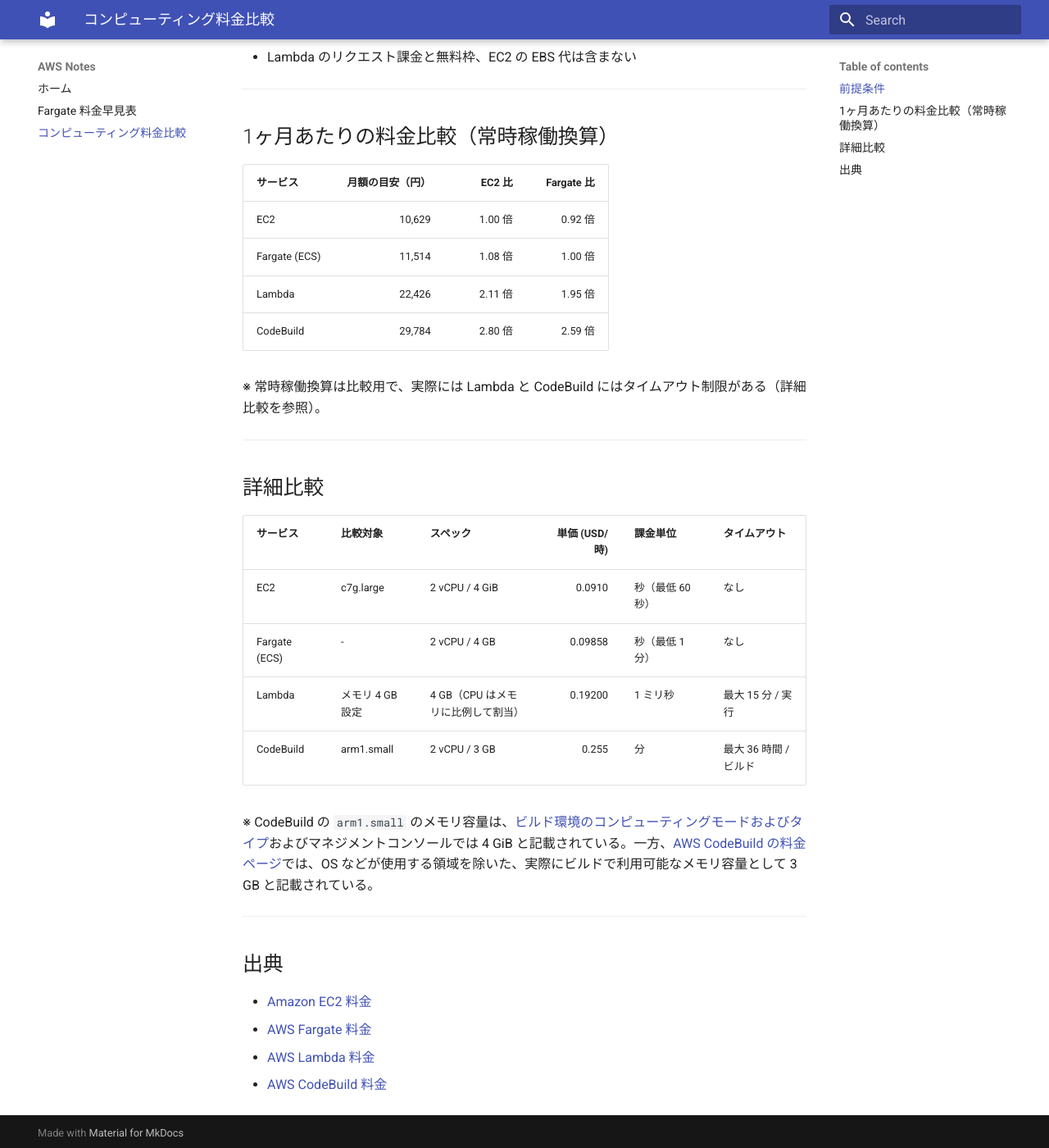
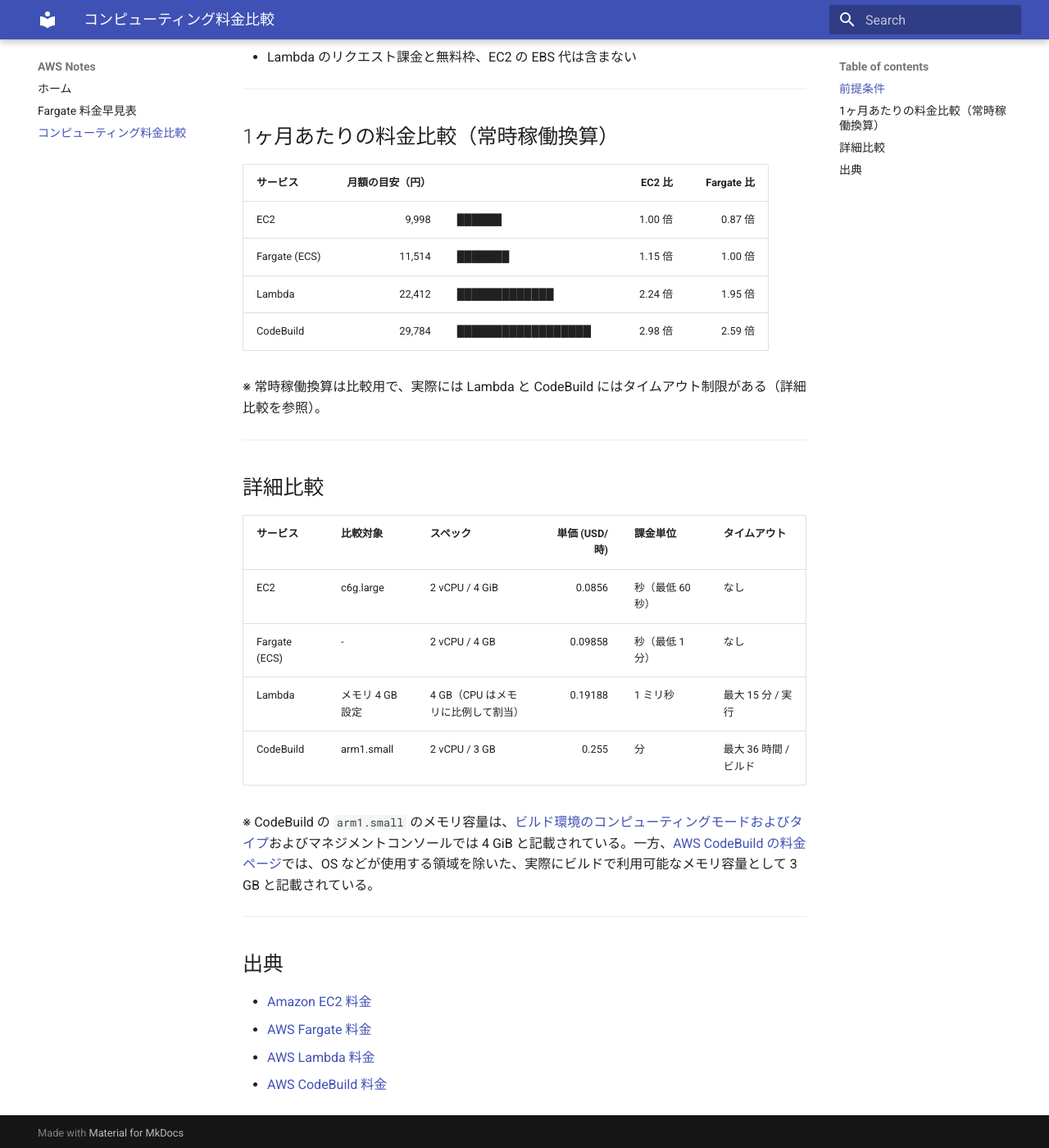
Before and after one commit to hiro1202/aws-notes, an MkDocs documentation site: the page built from docs/compute.md, in a window 1280 px wide and 1400 px high, scrolled down 526 px. Shown: the whole window at 82% size. Built offline with MkDocs 1.6.1 and Material for MkDocs 9.7.7, drawn with Linux system fonts in a browser that asks for light colours.

Commit message:
Fix EC2/Lambda unit prices and recalculate the monthly table
EC2 baseline is now c6g.large (0.0856 USD/h) and Lambda 4 GB is
0.19188 USD/h; monthly figures and ratios are recalculated and a
bar column is added next to the monthly cost.

Co-Authored-By: Claude Fable 5 <noreply@anthropic.com>

```diff
--- a/docs/compute.md
+++ b/docs/compute.md
@@ -19,12 +19,12 @@
 
 ## 1ヶ月あたりの料金比較（常時稼働換算）
 
-| サービス | 月額の目安（円） | EC2 比 | Fargate 比 |
-|---|---:|---:|---:|
-| EC2 | 10,629 | 1.00 倍 | 0.92 倍 |
-| Fargate (ECS) | 11,514 | 1.08 倍 | 1.00 倍 |
-| Lambda | 22,426 | 2.11 倍 | 1.95 倍 |
-| CodeBuild | 29,784 | 2.80 倍 | 2.59 倍 |
+| サービス | 月額の目安（円） | | EC2 比 | Fargate 比 |
+|---|---:|:---|---:|---:|
+| EC2 | 9,998 | ██████ | 1.00 倍 | 0.87 倍 |
+| Fargate (ECS) | 11,514 | ███████ | 1.15 倍 | 1.00 倍 |
+| Lambda | 22,412 | █████████████ | 2.24 倍 | 1.95 倍 |
+| CodeBuild | 29,784 | ██████████████████ | 2.98 倍 | 2.59 倍 |
 
 ※ 常時稼働換算は比較用で、実際には Lambda と CodeBuild にはタイムアウト制限がある（詳細比較を参照）。
 
@@ -34,9 +34,9 @@
 
 | サービス | 比較対象 | スペック | 単価 (USD/時) | 課金単位 | タイムアウト |
 |---|---|---|---:|---|---|
-| EC2 | c7g.large | 2 vCPU / 4 GiB | 0.0910 | 秒（最低 60 秒） | なし |
+| EC2 | c6g.large | 2 vCPU / 4 GiB | 0.0856 | 秒（最低 60 秒） | なし |
 | Fargate (ECS) | - | 2 vCPU / 4 GB | 0.09858 | 秒（最低 1 分） | なし |
-| Lambda | メモリ 4 GB 設定 | 4 GB（CPU はメモリに比例して割当） | 0.19200 | 1 ミリ秒 | 最大 15 分 / 実行 |
+| Lambda | メモリ 4 GB 設定 | 4 GB（CPU はメモリに比例して割当） | 0.19188 | 1 ミリ秒 | 最大 15 分 / 実行 |
 | CodeBuild | arm1.small | 2 vCPU / 3 GB | 0.255 | 分 | 最大 36 時間 / ビルド |
 
 ※ CodeBuild の `arm1.small` のメモリ容量は、[ビルド環境のコンピューティングモードおよびタイプ](https://docs.aws.amazon.com/ja_jp/codebuild/latest/userguide/build-env-ref-compute-types.html)およびマネジメントコンソールでは 4 GiB と記載されている。一方、[AWS CodeBuild の料金ページ](https://aws.amazon.com/codebuild/pricing/)では、OS などが使用する領域を除いた、実際にビルドで利用可能なメモリ容量として 3 GB と記載されている。
```
